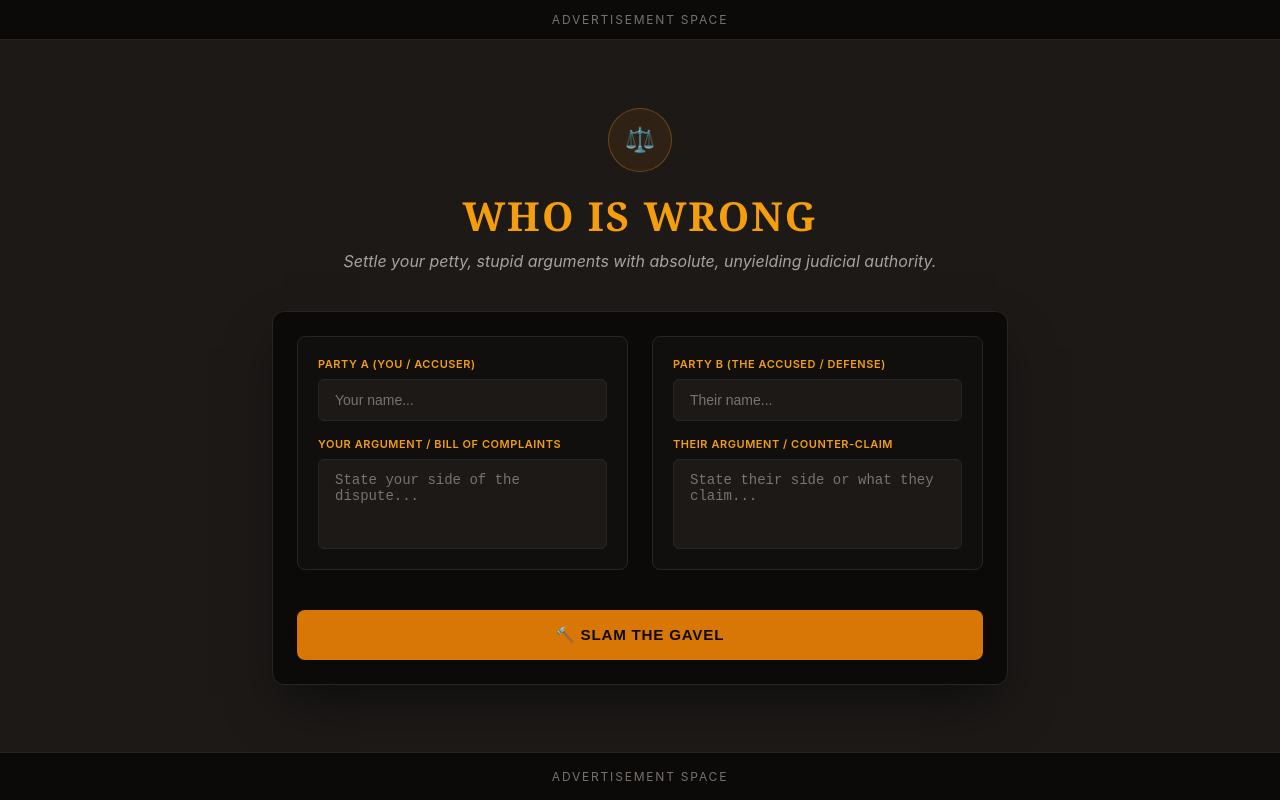
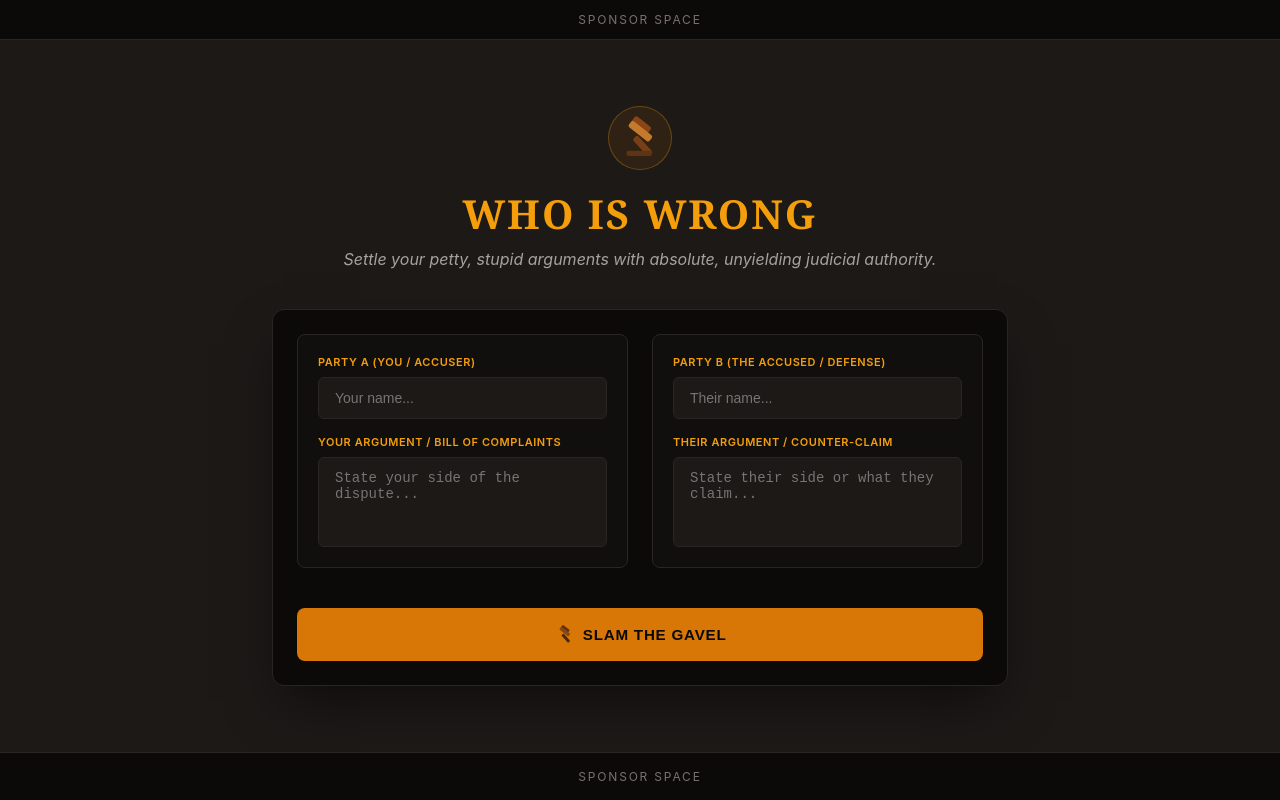
Before and after one commit to blainechanson/who-is-wrong, a website: page index.html in a window 1280 px wide. Drawn offline with Linux system fonts and the light colour scheme.

Commit message:
index.html

```diff
--- a/index.html
+++ b/index.html
@@ -36,7 +36,7 @@
       font-family: 'Cinzel', 'Georgia', serif;
     }
 
-    .ad-space {
+    .sponsor-slot {
       width: 100%;
       background-color: var(--bg-card);
       padding: 12px;
@@ -47,7 +47,7 @@
       border-bottom: 1px solid #292524;
     }
 
-    .ad-space.bottom {
+    .sponsor-slot.bottom {
       border-bottom: none;
       border-top: 1px solid #292524;
       padding: 16px;
@@ -81,6 +81,18 @@
       color: var(--accent-hover);
       font-size: 1.5rem;
       margin-bottom: 1rem;
+    }
+
+    .gavel-svg {
+      width: 1.4em;
+      height: 1.4em;
+      vertical-align: -0.25em;
+      flex-shrink: 0;
+    }
+
+    .gavel-large {
+      width: 3rem;
+      height: 3rem;
     }
 
     h1 {
@@ -177,6 +189,10 @@
       cursor: pointer;
       font-size: 0.95rem;
       margin-top: 1rem;
+      display: inline-flex;
+      align-items: center;
+      justify-content: center;
+      gap: 0.5rem;
     }
 
     .btn-primary:hover {
@@ -198,10 +214,11 @@
     }
 
     .bounce-gavel {
-      font-size: 3rem;
       color: var(--accent-hover);
       animation: bounceGavel 1s infinite alternate;
       margin-bottom: 1.5rem;
+      display: inline-flex;
+      justify-content: center;
     }
 
     @keyframes bounceGavel {
@@ -300,11 +317,19 @@
   </style>
 </head>
 <body>
-  <div class="ad-space">ADVERTISEMENT SPACE</div>
+  <div class="sponsor-slot">SPONSOR SPACE</div>
 
   <main>
     <header>
-      <div class="gavel-icon-box">⚖️</div>
+      <div class="gavel-icon-box">
+        <svg class="gavel-svg gavel-large" viewBox="0 0 64 64" aria-hidden="true">
+          <rect x="20" y="9" width="27" height="12" rx="3" fill="#8b4513" transform="rotate(38 33.5 15)" />
+          <rect x="15" y="18" width="35" height="10" rx="3" fill="#c47a2c" transform="rotate(38 32.5 23)" />
+          <rect x="31" y="27" width="9" height="31" rx="3" fill="#7a3f16" transform="rotate(-42 35.5 42.5)" />
+          <rect x="14" y="49" width="34" height="7" rx="3" fill="#5f3414" />
+        </svg>
+      </div>
+
       <h1 class="font-serif-court">Who Is Wrong</h1>
       <p class="subtitle">Settle your petty, stupid arguments with absolute, unyielding judicial authority.</p>
     </header>
@@ -337,12 +362,28 @@
           </div>
         </div>
 
-        <button id="submit-btn" class="btn-primary" onclick="slamGavelButton()">🔨 Slam the Gavel</button>
+        <button id="submit-btn" class="btn-primary" onclick="slamGavelButton()">
+          <svg class="gavel-svg" viewBox="0 0 64 64" aria-hidden="true">
+            <rect x="20" y="9" width="27" height="12" rx="3" fill="#5f3414" transform="rotate(38 33.5 15)" />
+            <rect x="15" y="18" width="35" height="10" rx="3" fill="#8b4513" transform="rotate(38 32.5 23)" />
+            <rect x="31" y="27" width="9" height="31" rx="3" fill="#4a2810" transform="rotate(-42 35.5 42.5)" />
+          </svg>
+          Slam the Gavel
+        </button>
+
         <div id="validation-error" class="error-msg hidden">Please enter both names and arguments before slamming the gavel!</div>
       </div>
 
       <div id="loading-view" class="loading-view hidden">
-        <div class="bounce-gavel">🔨</div>
+        <div class="bounce-gavel">
+          <svg class="gavel-svg gavel-large" viewBox="0 0 64 64" aria-hidden="true">
+            <rect x="20" y="9" width="27" height="12" rx="3" fill="#8b4513" transform="rotate(38 33.5 15)" />
+            <rect x="15" y="18" width="35" height="10" rx="3" fill="#c47a2c" transform="rotate(38 32.5 23)" />
+            <rect x="31" y="27" width="9" height="31" rx="3" fill="#7a3f16" transform="rotate(-42 35.5 42.5)" />
+            <rect x="14" y="49" width="34" height="7" rx="3" fill="#5f3414" />
+          </svg>
+        </div>
+
         <p class="subtitle">Reviewing petty transcripts... Consulting ancient scrolls...</p>
       </div>
 
@@ -361,7 +402,7 @@
     </div>
   </main>
 
-  <div class="ad-space bottom">ADVERTISEMENT SPACE</div>
+  <div class="sponsor-slot bottom">SPONSOR SPACE</div>
 
   <script>
     async function slamGavelButton() {
```
